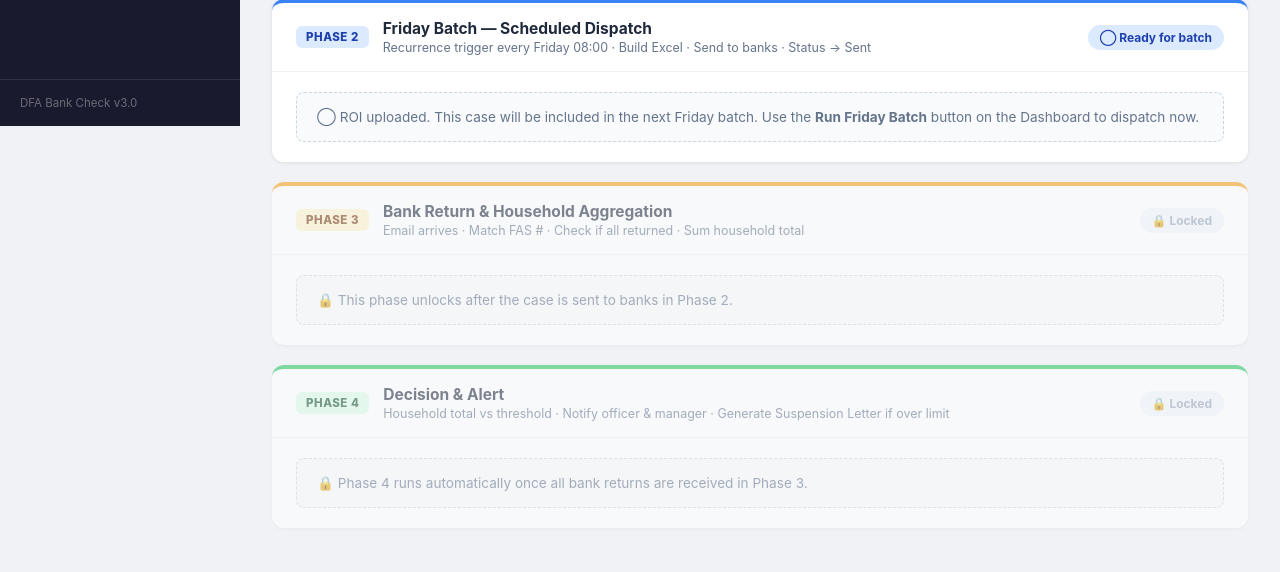
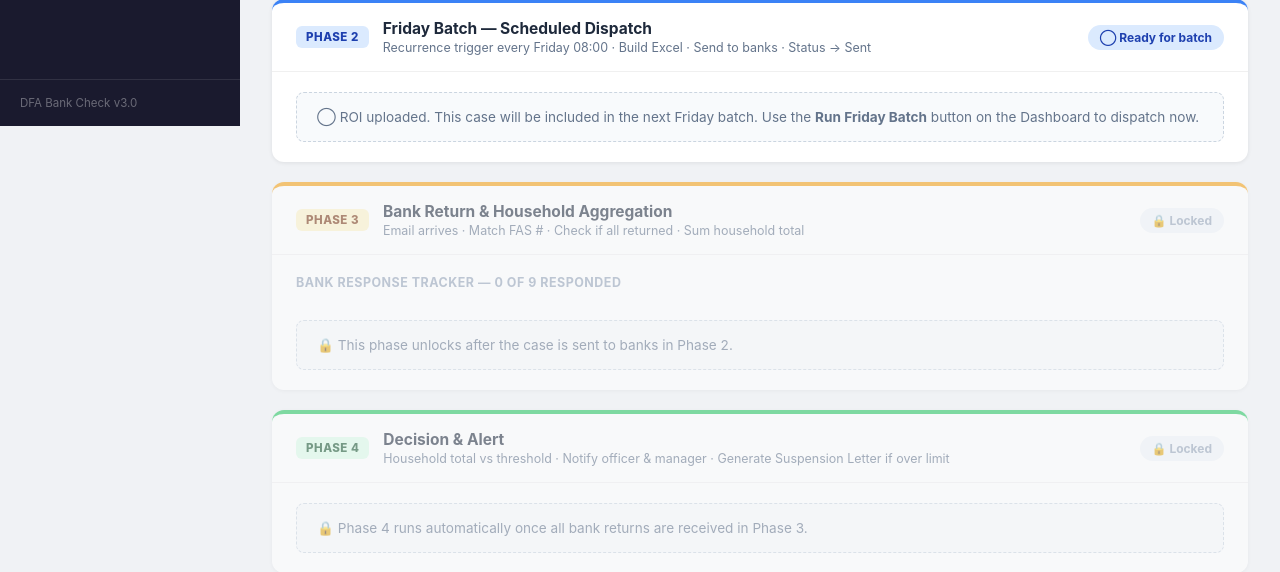
Before and after one commit to rfdesigns-lab/DFA-bank-checks, a Flask app: template templates/case_detail.html in a window 1280 px wide. Shown: the part 674-1246 px from the top of the page. Run offline with Flask 3, Linux system fonts and the light colour scheme; the template is opened without the code that fills it, so the values that code supplies are empty.

Commit message:
feat: require all 9 banks to respond before final determination; add bank tracker UI

```diff
--- a/app.py
+++ b/app.py
@@ -22,8 +22,10 @@ app = Flask(__name__)
 
 BANKS = [
     "RBC", "CNB", "Butterfield", "CIBC", "FirstCaribbean",
-    "Cayman National", "Fidelity", "ScotiaBank"
+    "Cayman National", "Fidelity", "ScotiaBank", "Other"
 ]
+
+ALL_BANKS = set(BANKS)  # all 9 must respond before final determination
 
 
 # ---------------------------------------------------------------------------
@@ -89,24 +91,16 @@ def _flow4(conn, principal_fas: str):
         (category, threshold, principal_fas)
     )
 
-    # 3. Get all distinct system_uids for this principal_fas
-    uid_rows = conn.execute(
-        "SELECT DISTINCT system_uid FROM cases WHERE principal_fas=?",
+    # 3. Find which of the 9 banks have returned for this principal_fas
+    returned_banks_rows = conn.execute(
+        "SELECT DISTINCT bank FROM returns WHERE principal_fas=?",
         (principal_fas,)
     ).fetchall()
-    all_uids = [r["system_uid"] for r in uid_rows]
+    returned_banks = {r["bank"] for r in returned_banks_rows}
+    missing_banks = ALL_BANKS - returned_banks
 
-    # 4. Count uids that are still "Sent to Banks" (pending return)
-    pending_return_uids = set()
-    for uid in all_uids:
-        row = conn.execute(
-            "SELECT status FROM cases WHERE system_uid=? LIMIT 1", (uid,)
-        ).fetchone()
-        if row and row["status"] == "Sent to Banks":
-            pending_return_uids.add(uid)
-
-    if pending_return_uids:
-        # Still waiting for some banks — Partial Return
+    if missing_banks:
+        # Still waiting for some banks — Partial Return (silent, no officer email)
         conn.execute(
             "UPDATE cases SET status='Partial Return' WHERE principal_fas=?",
             (principal_fas,)
@@ -378,6 +372,16 @@ def case_detail(system_uid):
             "balance_total": ret_sum["total"] or 0.0,
         })
 
+    # Bank tracker: which of the 9 banks have returned vs still pending
+    returned_banks_rows = conn.execute(
+        "SELECT DISTINCT bank FROM returns WHERE principal_fas=?", (principal_fas,)
+    ).fetchall()
+    returned_banks = {r["bank"] for r in returned_banks_rows}
+    bank_tracker = [
+        {"bank": b, "returned": b in returned_banks}
+        for b in BANKS
+    ]
+
     conn.close()
     return render_template(
         "case_detail.html",
@@ -386,6 +390,9 @@ def case_detail(system_uid):
         returns=returns,
         household=household,
         banks=BANKS,
+        bank_tracker=bank_tracker,
+        returned_banks=returned_banks,
+        missing_banks=ALL_BANKS - returned_banks,
     )
 
 
--- a/templates/case_detail.html
+++ b/templates/case_detail.html
@@ -233,6 +233,27 @@
       </div>
     </div>
     {% endif %}
+
+    {# ── Bank Response Tracker ── #}
+    <div style="margin-bottom:20px;">
+      <div style="font-size:0.78rem; font-weight:700; text-transform:uppercase; letter-spacing:0.5px; color:#94a3b8; margin-bottom:10px;">
+        Bank Response Tracker — {{ returned_banks|length }} of 9 responded
+      </div>
+      <div class="bank-tracker">
+        {% for bt in bank_tracker %}
+        <div class="bank-tile {{ 'bank-done' if bt.returned else 'bank-pending' }}">
+          <div class="bank-icon">{{ '✓' if bt.returned else '…' }}</div>
+          <div class="bank-name">{{ bt.bank }}</div>
+          <div class="bank-tag">{{ 'Returned' if bt.returned else 'Awaiting' }}</div>
+        </div>
+        {% endfor %}
+      </div>
+      {% if missing_banks and case.status in ('Sent to Banks', 'Partial Return') %}
+      <div style="margin-top:10px; font-size:0.8rem; color:#92400e; background:#fef3c7; border-radius:6px; padding:8px 12px;">
+        &#9203; Still waiting on: <strong>{{ missing_banks | join(', ') }}</strong>. Officer will be notified only once all 9 banks have responded.
+      </div>
+      {% endif %}
+    </div>
 
     {# Returns table #}
     {% if returns %}
@@ -553,6 +574,28 @@ DFA BANK CHECK PROCESSING SYSTEM — CONFIDENTIAL</div>
 .info-item .info-label { font-size: 0.72rem; font-weight: 700; text-transform: uppercase; color: #94a3b8; margin-bottom: 4px; }
 .info-item .info-value { font-size: 0.9rem; color: #1e293b; font-weight: 500; }
 .mono { font-family: "Courier New", monospace; }
+
+/* ─── Bank Tracker ─── */
+.bank-tracker {
+  display: grid;
+  grid-template-columns: repeat(9, 1fr);
+  gap: 8px;
+}
+@media (max-width: 900px) { .bank-tracker { grid-template-columns: repeat(3, 1fr); } }
+.bank-tile {
+  border-radius: 10px;
+  padding: 12px 8px;
+  text-align: center;
+  border: 2px solid transparent;
+  transition: transform 0.15s;
+}
+.bank-done    { background: #dcfce7; border-color: #22c55e; }
+.bank-pending { background: #f8fafc; border-color: #e2e8f0; }
+.bank-icon  { font-size: 1.2rem; margin-bottom: 4px; color: #16a34a; }
+.bank-pending .bank-icon { color: #cbd5e0; }
+.bank-name  { font-size: 0.72rem; font-weight: 700; color: #1e293b; line-height: 1.2; }
+.bank-tag   { font-size: 0.65rem; margin-top: 4px; font-weight: 600; text-transform: uppercase; letter-spacing: 0.3px; color: #16a34a; }
+.bank-pending .bank-tag { color: #94a3b8; }
 </style>
 
 {% endblock %}
```
